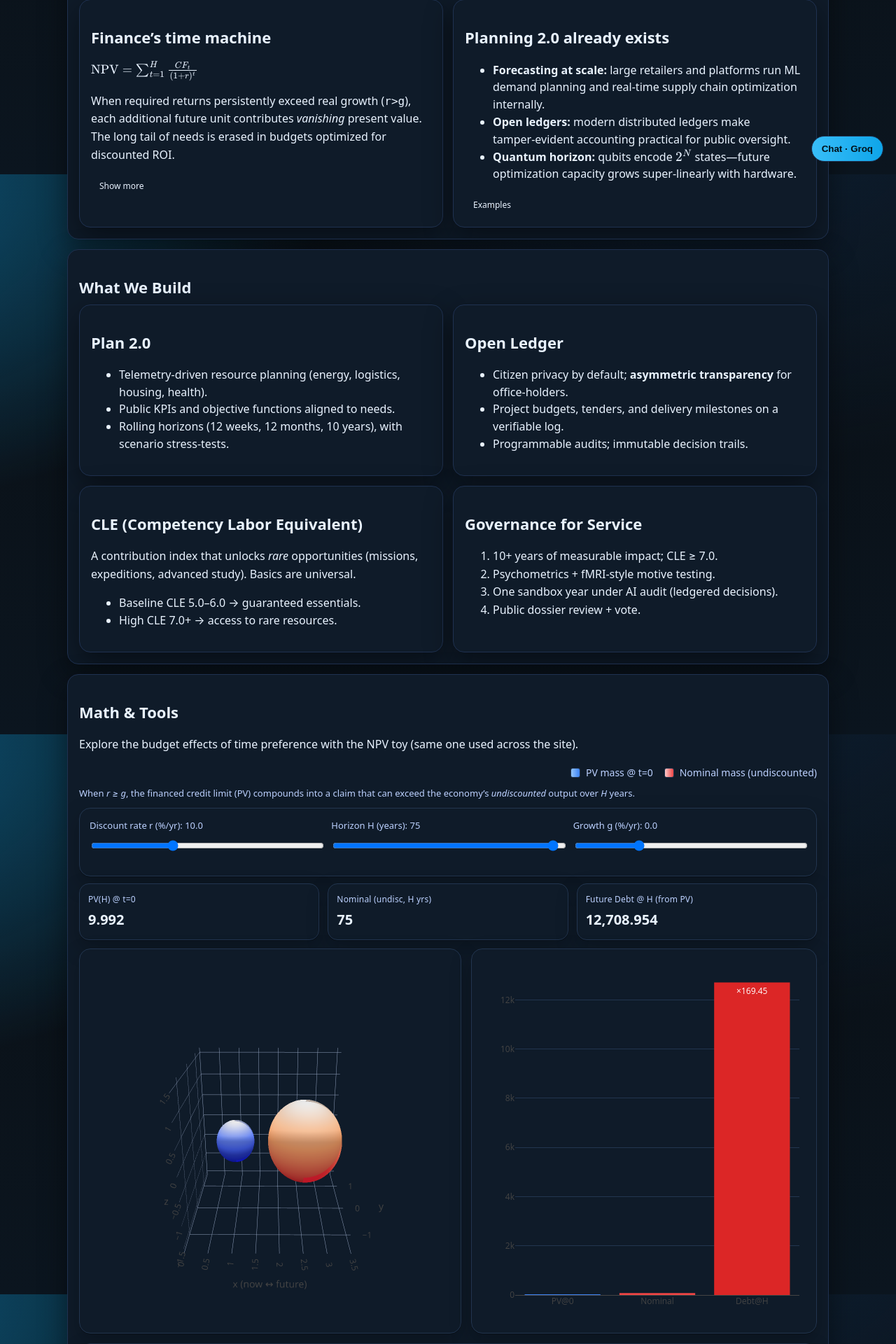
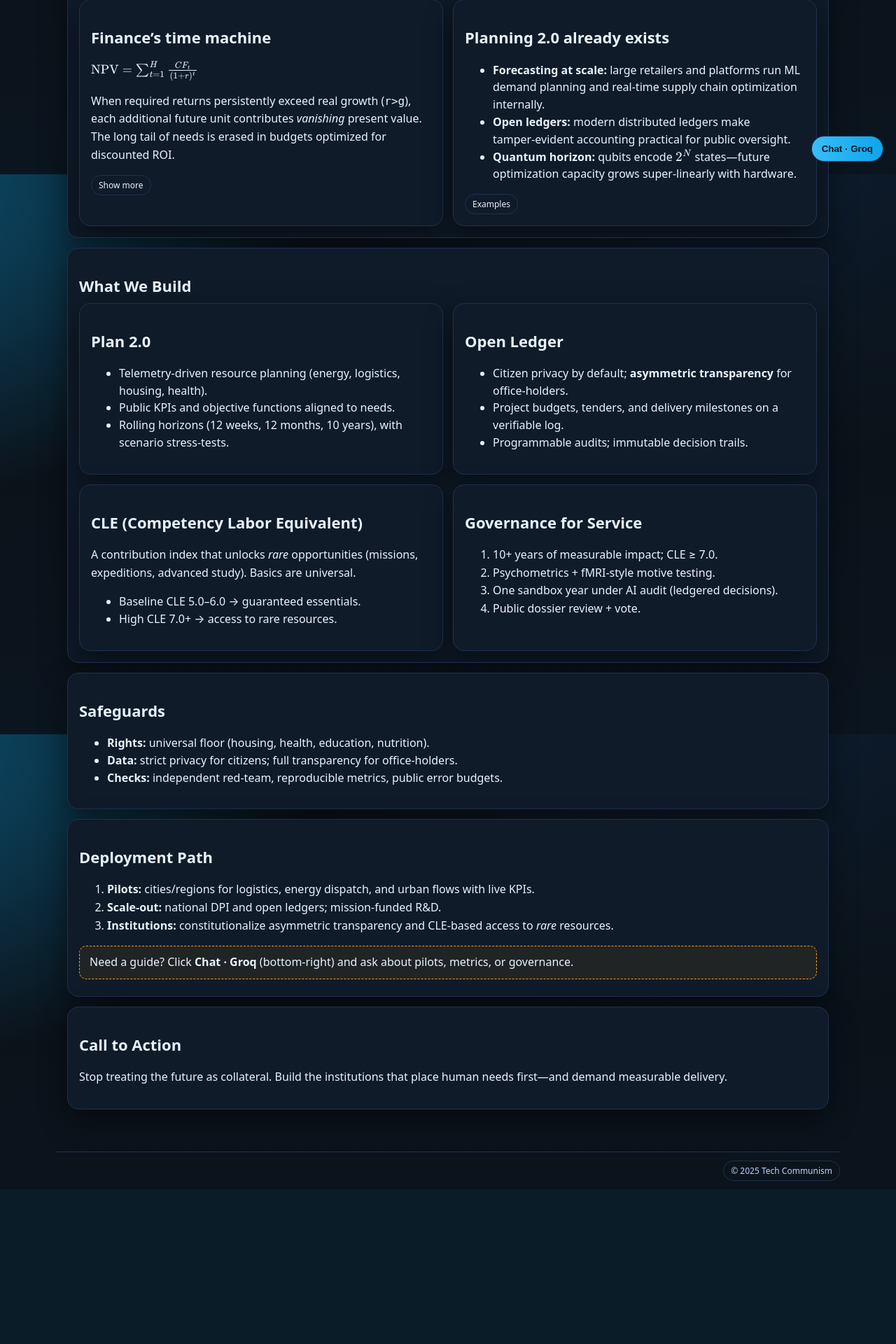
Before and after one commit to dream-framework/communism, a Flask app: page /en/manifesto in a window 1280 px wide. Shown: the part 551-2471 px from the top of the page at 70% size. After the commit the page ends 2238 px from the top, so only its background shows below. Run offline with Flask 3, Linux system fonts and the light colour scheme; some libraries are stand-ins or nearby versions.

Commit message:
manifesto

```diff
--- a/templates/en/manifesto.html
+++ b/templates/en/manifesto.html
@@ -106,17 +106,7 @@
     </div>
   </section>
 
-  <!-- Math & Tools -->
-  <section class="card" style="grid-column: span 12;">
-    <div class="bd">
-      <h2 class="h2">Math & Tools</h2>
-      <p>Explore the budget effects of time preference with the NPV toy (same one used across the site).</p>
-      {% include "includes/npv.html" %}
-      <details><summary class="pill">Interpretation</summary>
-        <p>As <code>r</code> rises relative to <code>g</code>, long‑horizon social projects lose present value weight. We therefore ring‑fence public baselines from private discounting and fund them via the plan.</p>
-      </details>
-    </div>
-  </section>
+
 
   <!-- Safeguards -->
   <section class="card" style="grid-column: span 12;">
```
Also changed, not shown: templates/ru/manifesto.html (+1 -11 lines).
